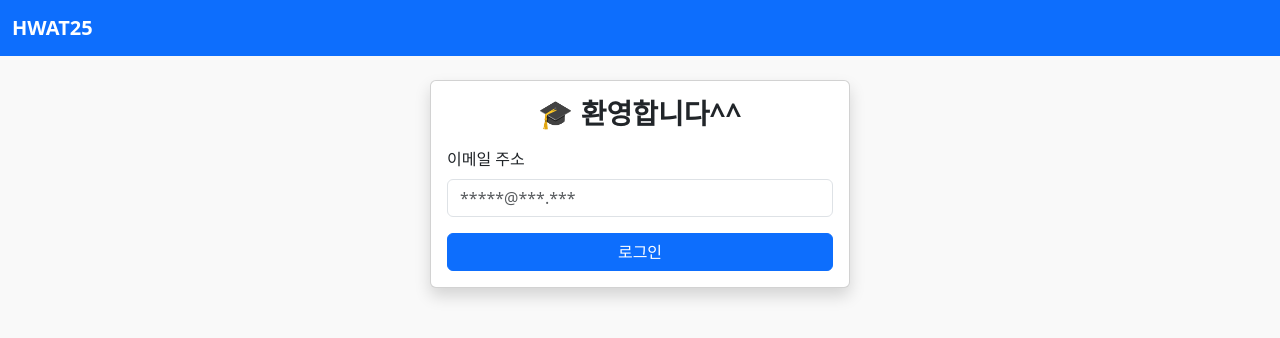
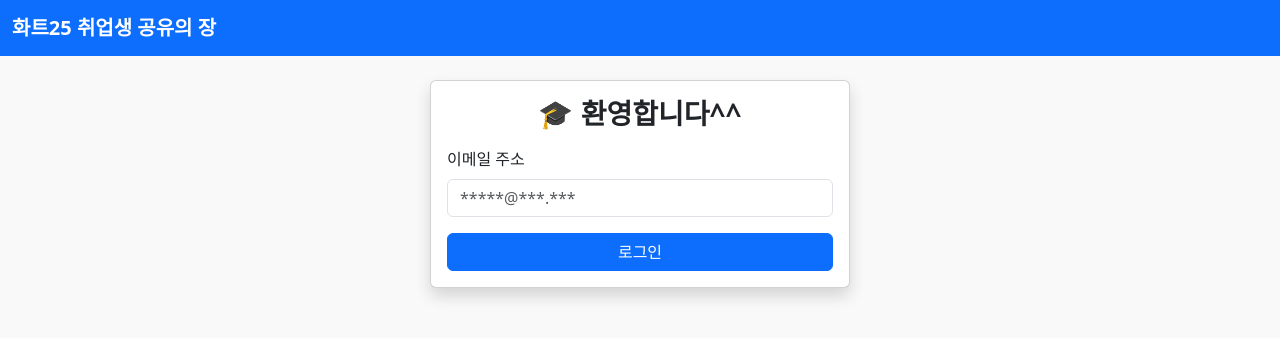
Before and after one commit to keyj-9bot/hwat25-employed-members, a Flask app: page / in a window 1280 px wide. Shown: the top 338 px of the page. Run offline with Flask 3, Linux system fonts and the light colour scheme.

Commit message:
update: questions.html UI 수정 및 개선

```diff
--- a/templates/base.html
+++ b/templates/base.html
@@ -18,7 +18,7 @@
 <body>
   <nav class="navbar navbar-expand-lg navbar-dark bg-primary mb-4">
     <div class="container-fluid">
-      <a class="navbar-brand fw-bold" href="{{ url_for('home') }}">HWAT25</a>
+      <a class="navbar-brand fw-bold" href="{{ url_for('home') }}">화트25 취업생 공유의 장</a>
       <div>
         {% if session.get("role") == "professor" %}
           <a href="{{ url_for('questions') }}" class="btn btn-outline-light btn-sm me-2">질문게시판</a>
```
